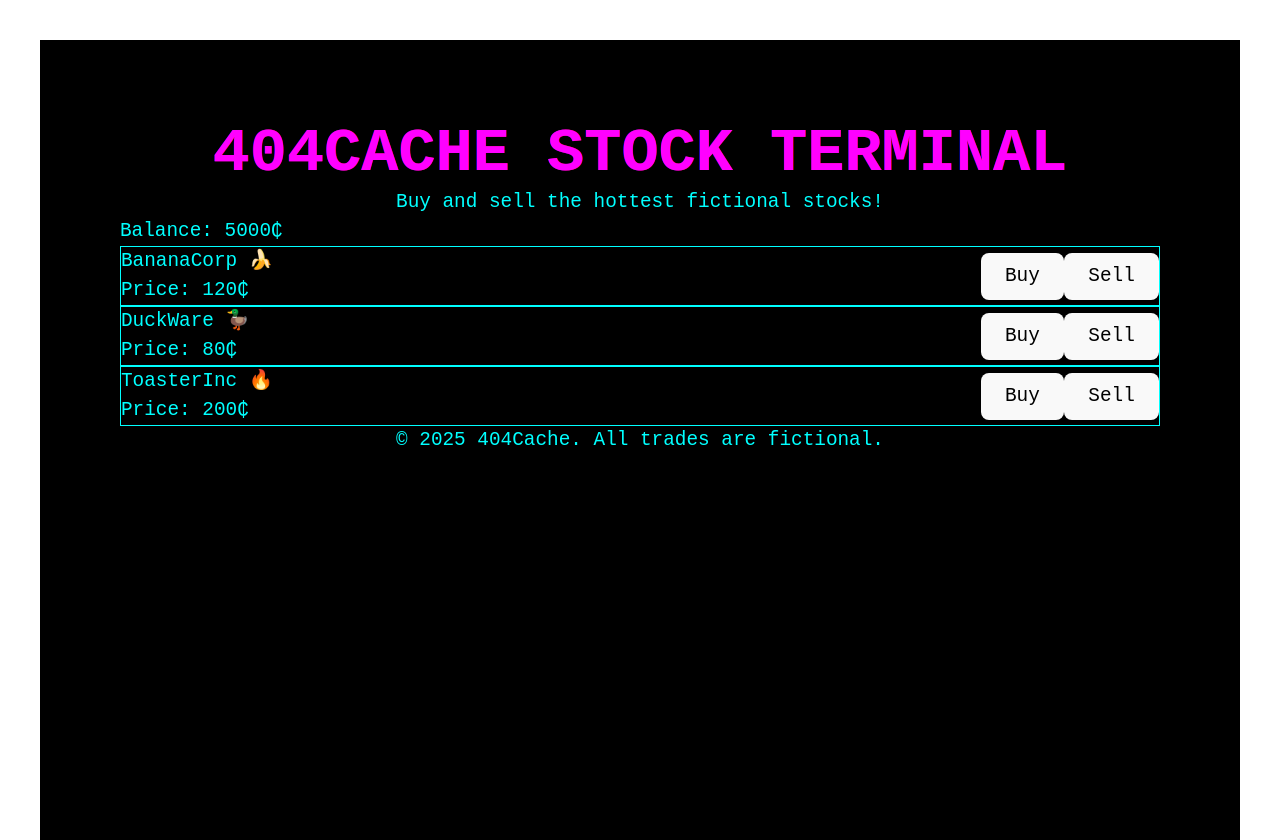
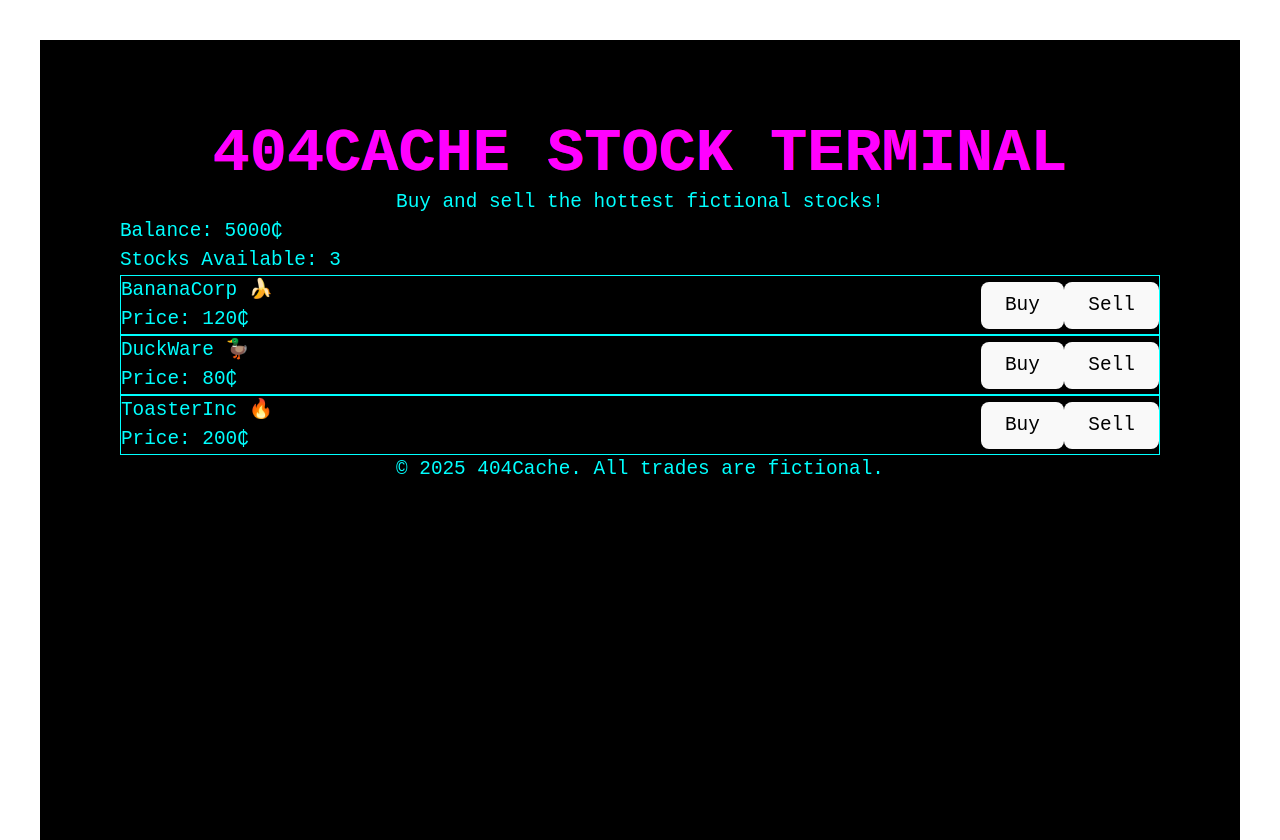
Before and after one commit to uxillary/404cache, a React (Vite) app: page / in a window 1280 px wide. Built offline with nearby package versions, Linux system fonts and the light colour scheme.

Commit message:
Add StockCount component

```diff
--- a/src/App.jsx
+++ b/src/App.jsx
@@ -1,6 +1,7 @@
 import { useState } from 'react';
 import BalanceDisplay from './components/BalanceDisplay';
 import StockList from './components/StockList';
+import StockCount from './components/StockCount';
 import Header from './components/Header';
 import Footer from './components/Footer';
 import './index.css';
@@ -30,6 +31,7 @@ function App() {
       <div className="w-full max-w-3xl">
         <Header />
         <BalanceDisplay balance={balance} />
+        <StockCount count={stocks.length} />
         <StockList stocks={stocks} onBuy={handleBuy} onSell={handleSell} />
         <Footer />
       </div>
--- /dev/null
+++ b/src/components/StockCount.jsx
@@ -0,0 +1,9 @@
+function StockCount({ count }) {
+  return (
+    <div className="mb-4 text-green-400">
+      Stocks Available: <span className="font-bold">{count}</span>
+    </div>
+  );
+}
+
+export default StockCount;
```
